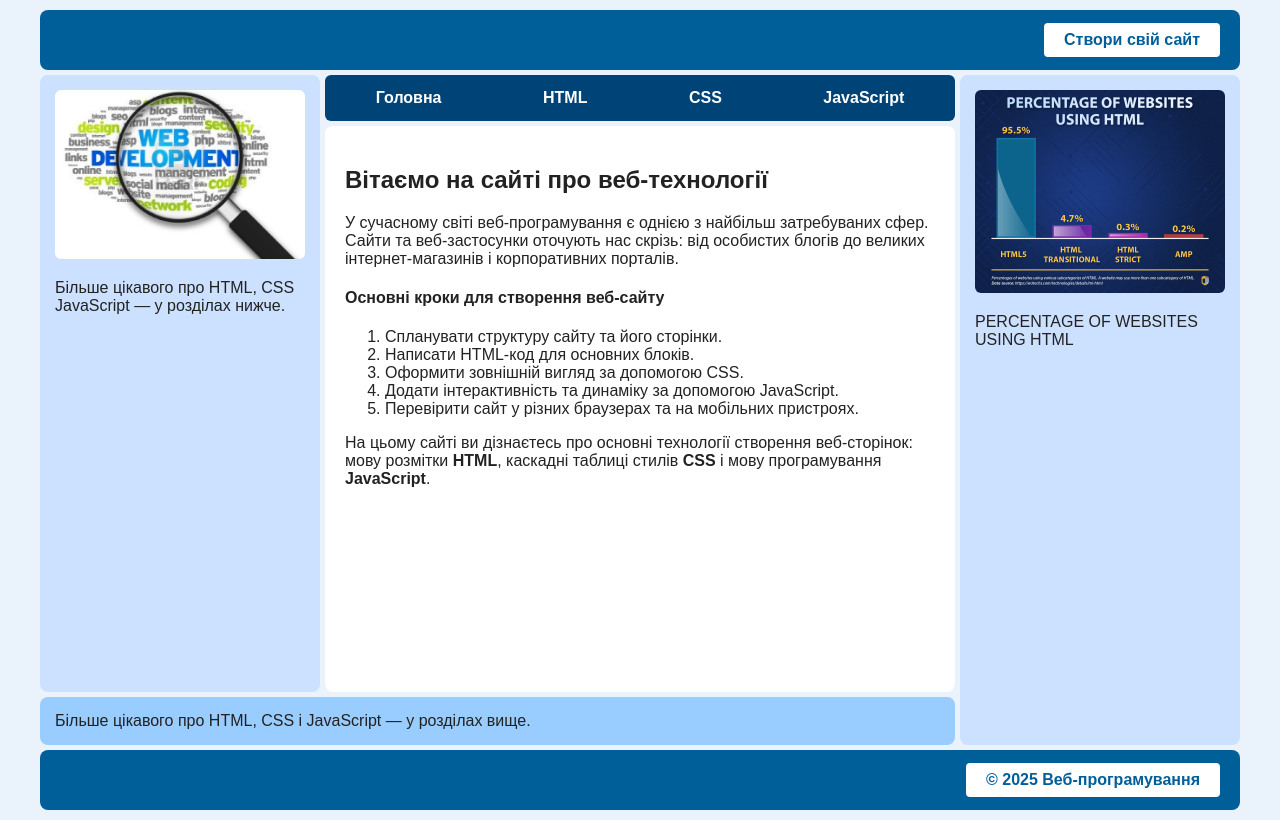
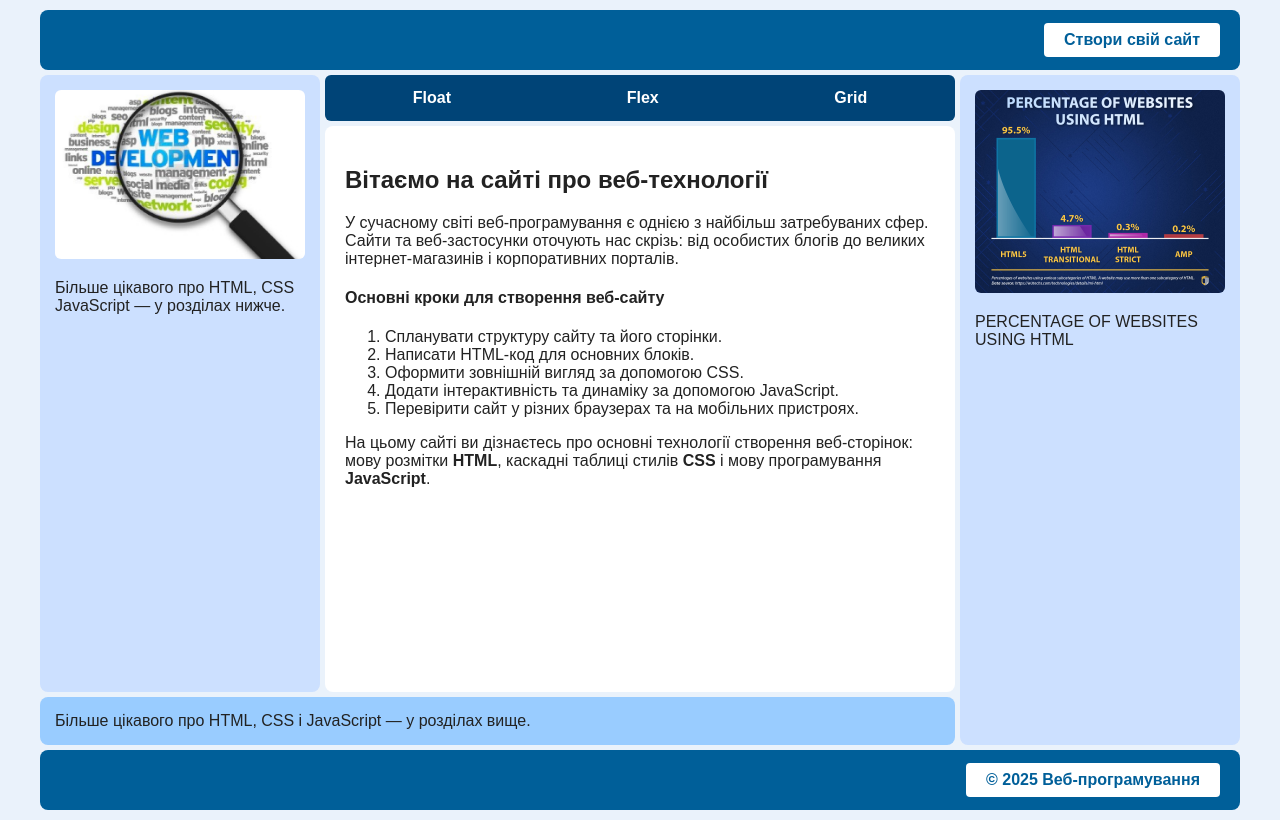
Before and after one commit to sofiakovalova/website2.2, a plain HTML site: page index_flexbox.html in a window 1280 px wide. Drawn offline with Linux system fonts and the light colour scheme.

Commit message:
Fix HTML structure and update navigation links

```diff
--- a/index_flexbox.html
+++ b/index_flexbox.html
@@ -20,11 +20,11 @@
           </aside>
 
           <div class="center-content">
-            <nav class="menu"> <ul>
-                <li><a href="index.html">Головна</a></li>
-                <li><a href="page2.html">HTML</a></li>
-                <li><a href="page3.html">CSS</a></li>
-                <li><a href="page4.html">JavaScript</a></li>
+            <nav class="menu">
+              <ul>
+                <li><a href="index.html">Float</a></li>
+                <li><a href="index_flexbox.html">Flex</a></li>
+                <li><a href="index_grid.html">Grid</a></li>
               </ul>
             </nav>
 
@@ -62,4 +62,5 @@
 
   </div>
 </body>
+
 </html>
```
